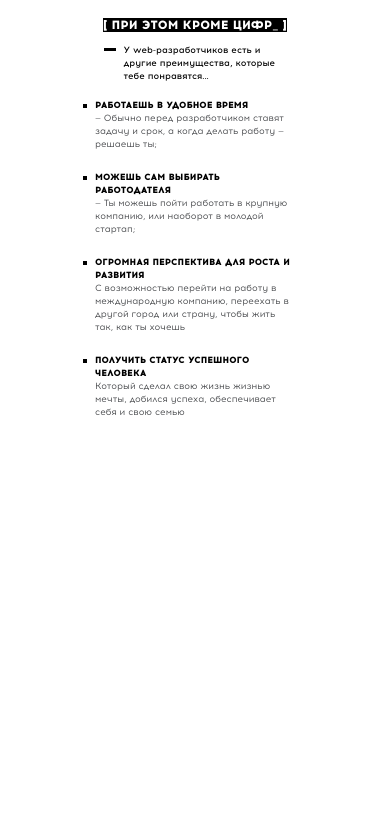
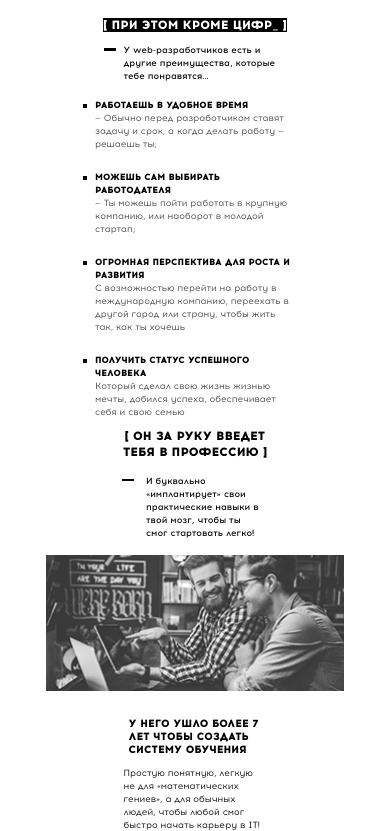
Before and after one commit to Gani4ka/hackathon-07.07.18, a website: page src/index.html in a window 390 px wide. Shown: the part 1876-2707 px from the top of the page. Before the commit the page ends 2294 px from the top, so only its background shows below. Drawn offline with nearby package versions, Linux system fonts and the light colour scheme; files that its build step writes are made by us from their sources.

Commit message:
mobile handintheprofession-section

```diff
--- a/src/html/handintheprofession-section.html
+++ b/src/html/handintheprofession-section.html
@@ -1,4 +1,11 @@
 <!DOCTYPE html>
-<section class="handintheprofession-section">
-
-  </section>
+<section class="handintheprofession-section handintheprofession-section__wrapper">
+  <h2 class="handintheprofession-section__title">[ Он за руку введет тебя в профессию ]</h2>
+  <p class="handintheprofession-section__discr">И буквально «имплантирует» свои практические навыки в твой мозг, чтобы ты смог стартовать
+    легко!
+  </p>
+  <img src="../img/proffesion.jpg" alt="" class="handintheprofession-section__img">
+  <h3 class="handintheprofession-section__paragraph-name">У него ушло более 7 лет чтобы создать систему обучения</h3>
+  <p class="handintheprofession-section__paragraph-text">Простую понятную, легкую не для «математических гениев», а для обычных людей, чтобы любой
+    смог быстро начать карьеру в IT!</p>
+</section>
--- a/src/scss/layout/handintheprofession-section.scss
+++ b/src/scss/layout/handintheprofession-section.scss
@@ -0,0 +1,79 @@
+.handintheprofession-section {
+  &__wrapper {
+    max-width: 320px;
+    margin: 0 auto;
+
+    @include mobile-big {
+      max-width: 480px;
+    }
+
+    @include tablet-small {
+      max-width: 768px;
+    }
+
+    @include tablet-big {
+      max-width: 960px;
+    }
+
+    @include desktop-small {
+      max-width: 1200px;
+    }
+
+    @include desktop-big {
+      max-width: 1440px;
+    }
+  }
+
+  &__title {
+    display: block;
+    @extend %section-title;
+    max-width: 144px;
+    text-align: center;
+    margin: 0 auto;
+    padding-bottom: 14px;
+  }
+
+  &__discr {
+    max-width: 138px;
+    text-align: left;
+    margin: 0 auto;
+    padding-left: 20px;
+    position: relative;
+    padding-bottom: 16px;
+    font-weight: 500;
+
+  }
+
+  &__discr::before {
+    content: '';
+    display: block;
+    width: 12px;
+    height: 2px;
+    background-color: #000000;
+    position: absolute;
+    top: 5px;
+    left: -4px;
+  }
+
+  &__img {
+    @extend %img;
+    margin: 0 auto;
+    width: 298px;
+    height: 136px;
+    margin-bottom: 26px;
+  }
+
+  &__paragraph-name {
+    padding-bottom: 10px;
+    font-weight: 900;
+    text-transform: uppercase;
+    max-width: 133px;
+    margin: 0 auto;
+  }
+
+  &__paragraph-text {
+    @extend %section-text;
+    max-width: 143px;
+    margin: 0 auto;
+  }
+}
--- a/src/scss/layout/notnumber-section.scss
+++ b/src/scss/layout/notnumber-section.scss
@@ -7,8 +7,8 @@
     display: flex;
     flex-wrap: wrap;
     width: 300px;
-    height: 600px;
-    margin: 20px auto;
+    // height: 600px;
+    margin: 20px auto 0 auto;
   }
 
   .notnumber-section__picture {
```
Also changed, not shown: src/img/proffesion.jpg (added).
